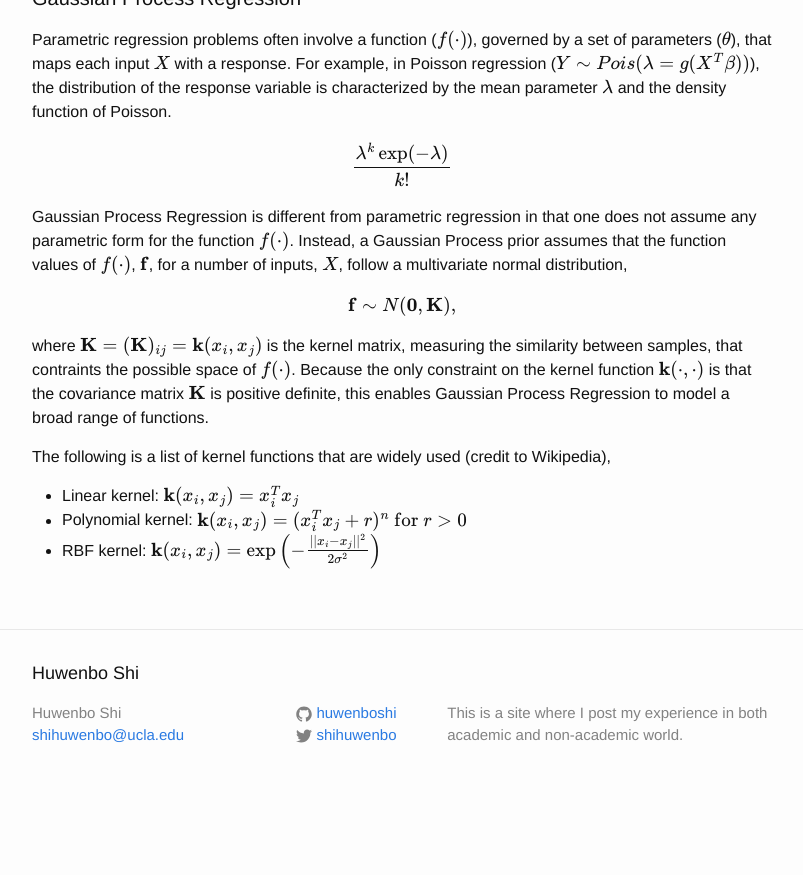
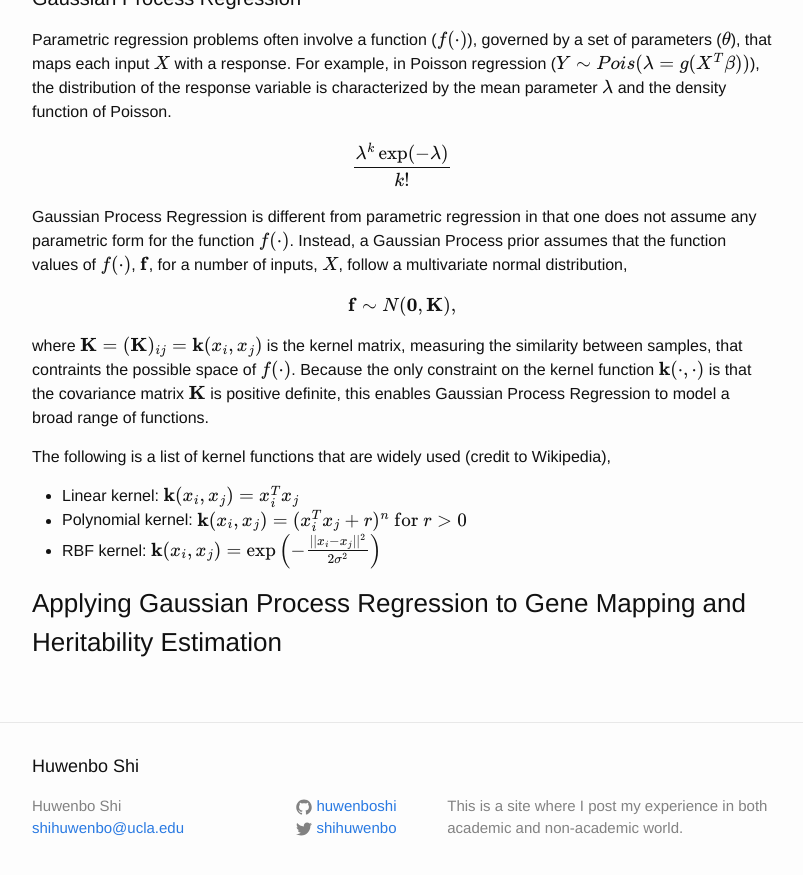
Before and after one commit to huwenboshi/huwenboshi.github.io, a Jekyll site: the page built from _posts/2017-02-06-heritability-via-gaussian-process-regression.markdown, in a window 1280 px wide and 900 px high, scrolled down 1427 px. Shown: the top 875 px of the window, without its empty margins (238-1041 px from the left). Built offline with Jekyll 4.4.1, drawn with Linux system fonts in a browser that asks for light colours; formulas are drawn with MathJax 3; before the commit the page ends 2234 px from its top, so only the background shows below that.

Commit message:
updated post

```diff
--- a/_posts/2017-02-06-heritability-via-gaussian-process-regression.markdown
+++ b/_posts/2017-02-06-heritability-via-gaussian-process-regression.markdown
@@ -80,3 +80,5 @@ The following is a list of kernel functions that are widely used (credit to Wiki
 - Linear kernel: \\( \mathbf{k}(x_i, x_j) = x_i^Tx_j \\)
 - Polynomial kernel: \\( \mathbf{k}(x_i, x_j) = (x_i^Tx_j + r)^n \text{ for } r > 0 \\)
 - RBF kernel: \\( \mathbf{k}(x_i, x_j) = \exp \left( - { {\|\|x\_i - x\_j\|\|^2} \over {2\sigma^2} } \right)\\)
+
+### Applying Gaussian Process Regression to Gene Mapping and Heritability Estimation
```
